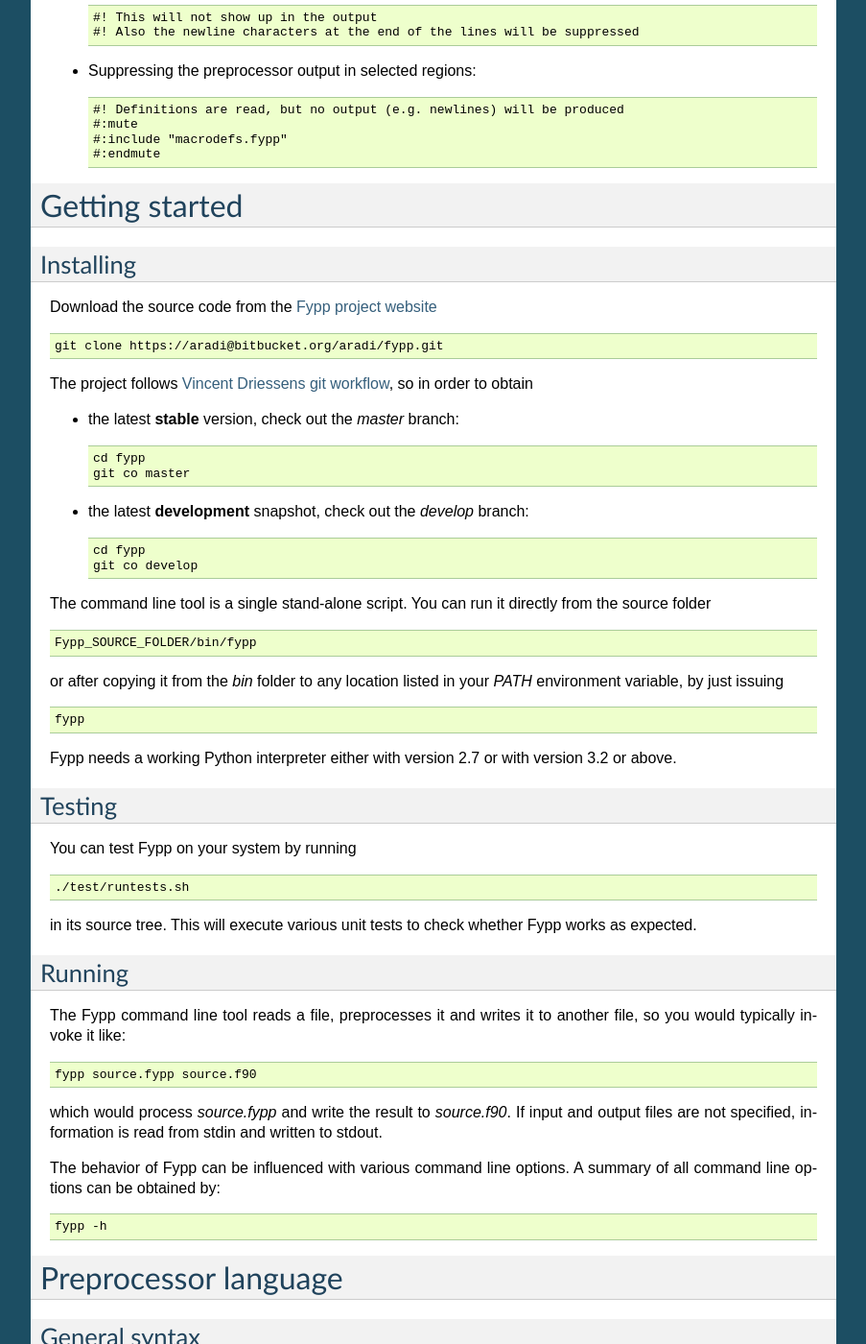
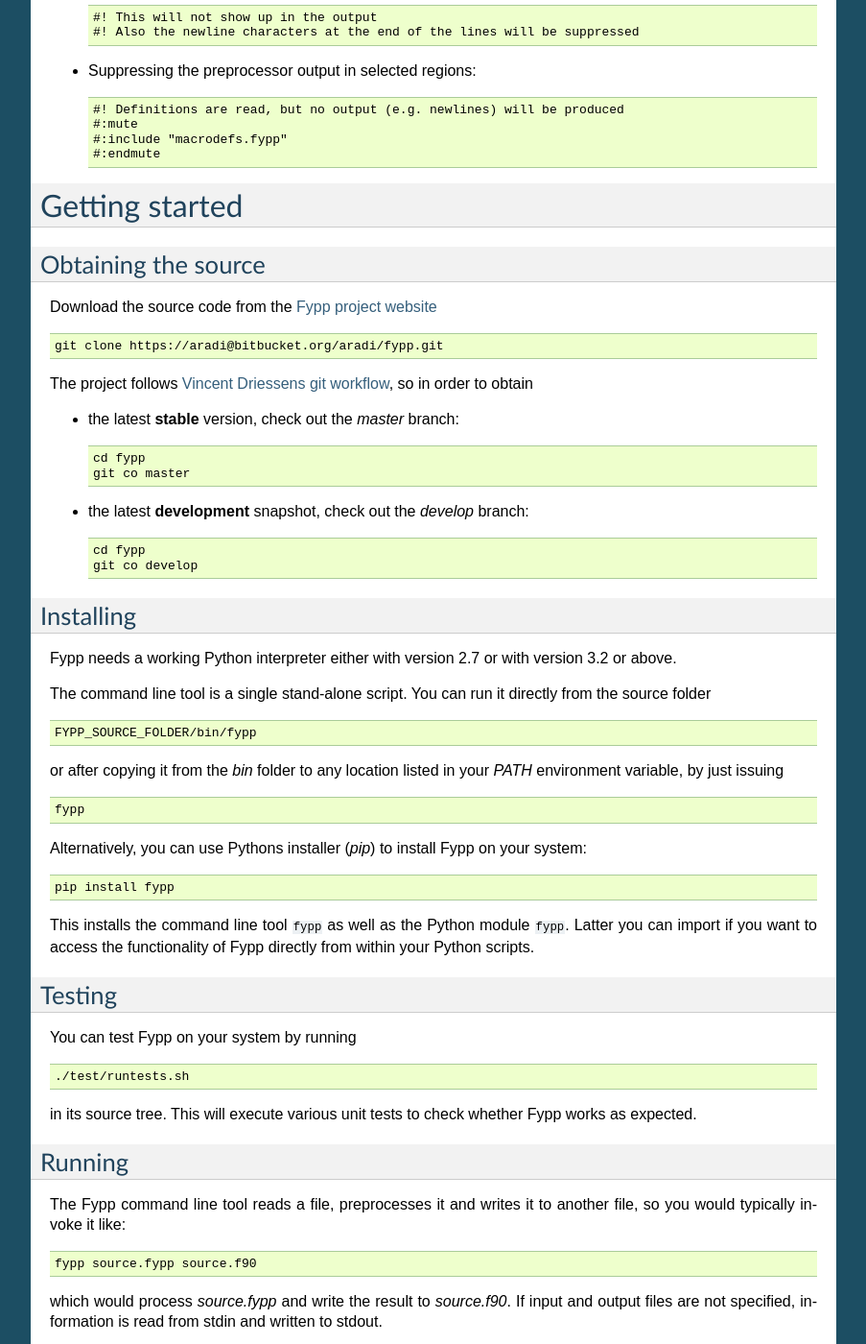
Before and after one commit to aradi/fypp, a Sphinx documentation site: the page built from docs/fypp.rst, in a window 1280 px wide and 1400 px high, scrolled down 1884 px. Shown: the whole window at 96% size, without its empty margins (198-1101 px from the left). Built offline with Sphinx 7.4.7, drawn with Linux system fonts in a browser that asks for light colours.

Commit message:
Extend documentation with pip installation.

```diff
--- a/docs/fypp.rst
+++ b/docs/fypp.rst
@@ -128,8 +128,8 @@
 ***************
 
 
-Installing
-==========
+Obtaining the source
+====================
 
 Download the source code from the `Fypp project website
 <http://bitbucket.org/aradi/fypp>`_ ::
@@ -150,18 +150,31 @@
     cd fypp
     git co develop
 
+
+Installing
+==========
+
+Fypp needs a working Python interpreter either with version 2.7 or with version
+3.2 or above.
+
 The command line tool is a single stand-alone script. You can run it directly
 from the source folder ::
 
-  Fypp_SOURCE_FOLDER/bin/fypp
+  FYPP_SOURCE_FOLDER/bin/fypp
 
 or after copying it from the `bin` folder to any location listed in your `PATH`
 environment variable, by just issuing ::
 
   fypp
 
-Fypp needs a working Python interpreter either with version 2.7 or with version
-3.2 or above.
+Alternatively, you can use Pythons installer (`pip`) to install Fypp on your
+system::
+
+  pip install fypp
+
+This installs the command line tool ``fypp`` as well as the Python module
+``fypp``. Latter you can import if you want to access the functionality of Fypp
+directly from within your Python scripts.
 
 
 Testing
```
Also changed, not shown: README.rst (+12 -2 lines).
